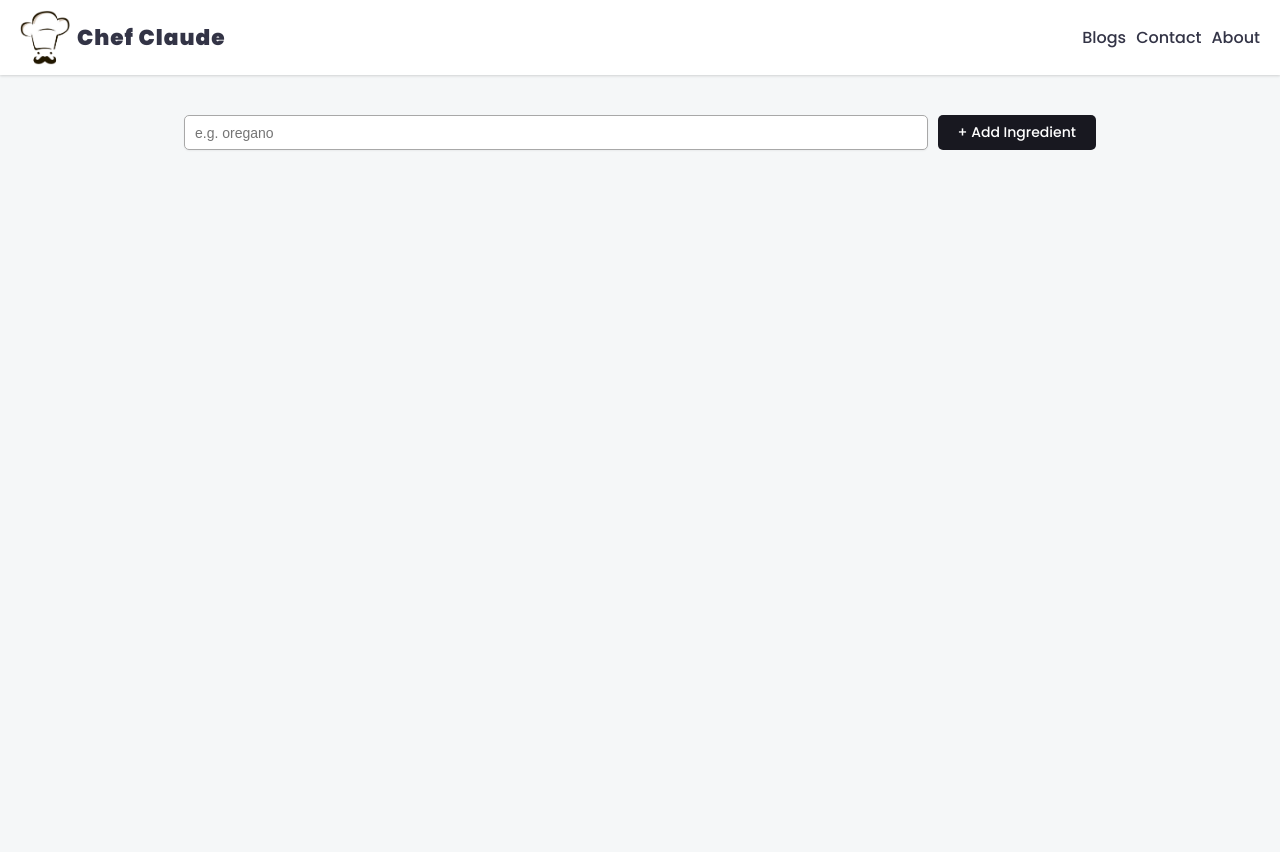
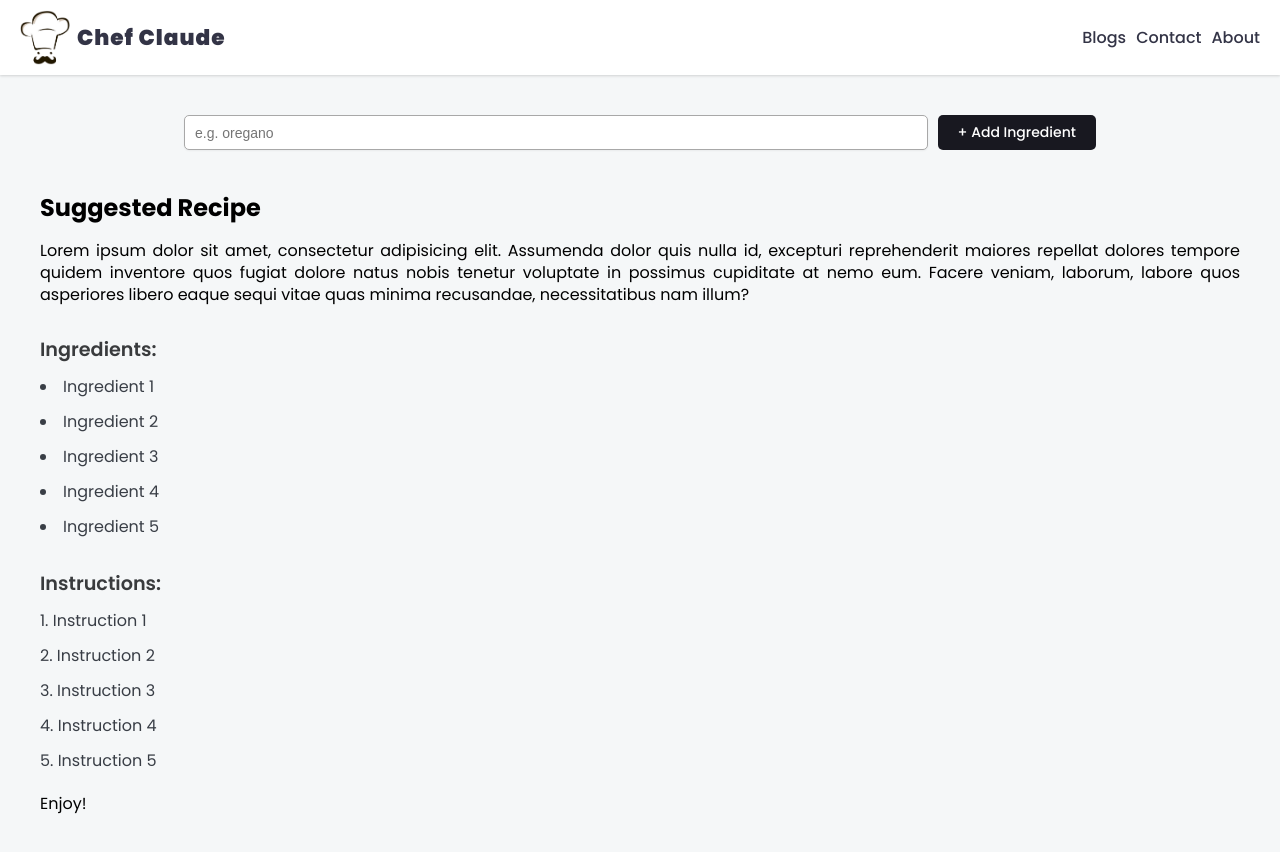
Before and after one commit to allee-usman/react-notes, a React (Vite) app in the folder S3_react-states/chef-claude-project/: page / in a window 1280 px wide. Shown: the top 852 px of the page. Before the commit the page ends 800 px from the top, so only its background shows below. Built offline with nearby package versions, Linux system fonts and the light colour scheme.

Commit message:
Add more html as placholder in main

```diff
--- a/S3_react-states/chef-claude-project/src/components/Main.jsx
+++ b/S3_react-states/chef-claude-project/src/components/Main.jsx
@@ -39,7 +39,8 @@ function Main() {
 			{showIngredientSec && (
 				<section className="ingredients-list-container">
 					<h2>Ingredients on hnad</h2>
-					<ul className="ingredients-list">{ingredientList}</ul>
+					<ul className="list ingredients-list">{ingredientList}</ul>
+					{ingredients.length > 3 && (
 						<div className="get-recipe-container">
 							<div>
 								<h2>Ready for a recipe?</h2>
@@ -47,8 +48,37 @@ function Main() {
 							</div>
 							<button>Get a recipe</button>
 						</div>
+					)}
 				</section>
 			)}
+			<section className="suggested-recipe-container">
+				<h2>Suggested Recipe</h2>
+				<p>
+					Lorem ipsum dolor sit amet, consectetur adipisicing elit. Assumenda
+					dolor quis nulla id, excepturi reprehenderit maiores repellat dolores
+					tempore quidem inventore quos fugiat dolore natus nobis tenetur
+					voluptate in possimus cupiditate at nemo eum. Facere veniam, laborum,
+					labore quos asperiores libero eaque sequi vitae quas minima
+					recusandae, necessitatibus nam illum?
+				</p>
+				<h3>Ingredients:</h3>
+				<ul className="list">
+					<li>Ingredient 1</li>
+					<li>Ingredient 2</li>
+					<li>Ingredient 3</li>
+					<li>Ingredient 4</li>
+					<li>Ingredient 5</li>
+				</ul>
+				<h3>Instructions:</h3>
+				<ol className="list">
+					<li>Instruction 1</li>
+					<li>Instruction 2</li>
+					<li>Instruction 3</li>
+					<li>Instruction 4</li>
+					<li>Instruction 5</li>
+				</ol>
+				<p>Enjoy!</p>
+			</section>
 		</main>
 	);
 }
--- a/S3_react-states/chef-claude-project/styles.css
+++ b/S3_react-states/chef-claude-project/styles.css
@@ -15,7 +15,35 @@ a:hover {
 ::placeholder {
 	font-size: 14px;
 }
+h2 {
+	font-size: 1.5rem;
+	margin-bottom: 15px;
+	font-weight: 700;
+}
+h3 {
+	font-size: 1.2rem;
+	margin-top: 30px;
+	color: #393b3d;
+	font-weight: 600;
+	margin-bottom: 10px;
+}
+p {
+	text-align: justify;
+	line-height: 1.35rem;
+}
 
+.list {
+	list-style-position: inside;
+	display: flex;
+	flex-direction: column;
+	row-gap: 10px;
+	max-width: 992px;
+	color: #393e46;
+}
+
+ol {
+	margin-bottom: 20px;
+}
 body {
 	margin: 0;
 	min-width: 320px;
@@ -114,25 +142,12 @@ form > button:hover {
 		width: 100%;
 	}
 }
+/* section styling */
+section {
+	padding: 0px 40px;
+	margin-bottom: 40px;
+}
 
-/* ingredient-list styling */
-.ingredients-list-container {
-	padding: 10px 40px;
-}
-.ingredients-list-container > h2 {
-	font-size: 1.75rem;
-	margin-bottom: 10px;
-}
-.ingredients-list {
-	list-style-position: inside;
-	padding: 0;
-	display: flex;
-	flex-direction: column;
-	row-gap: 10px;
-	max-width: 992px;
-	margin: 0 auto;
-	color: #393e46;
-}
 .get-recipe-container {
 	background-color: #e6e3d6;
 	padding: 20px 30px;
@@ -145,6 +160,7 @@ form > button:hover {
 .get-recipe-container h2 {
 	font-size: 1rem;
 	font-weight: 500;
+	margin-bottom: 0;
 }
 .get-recipe-container p {
 	font-size: 0.75rem;
```
Lines whose indentation alone changed are shown as unchanged.
